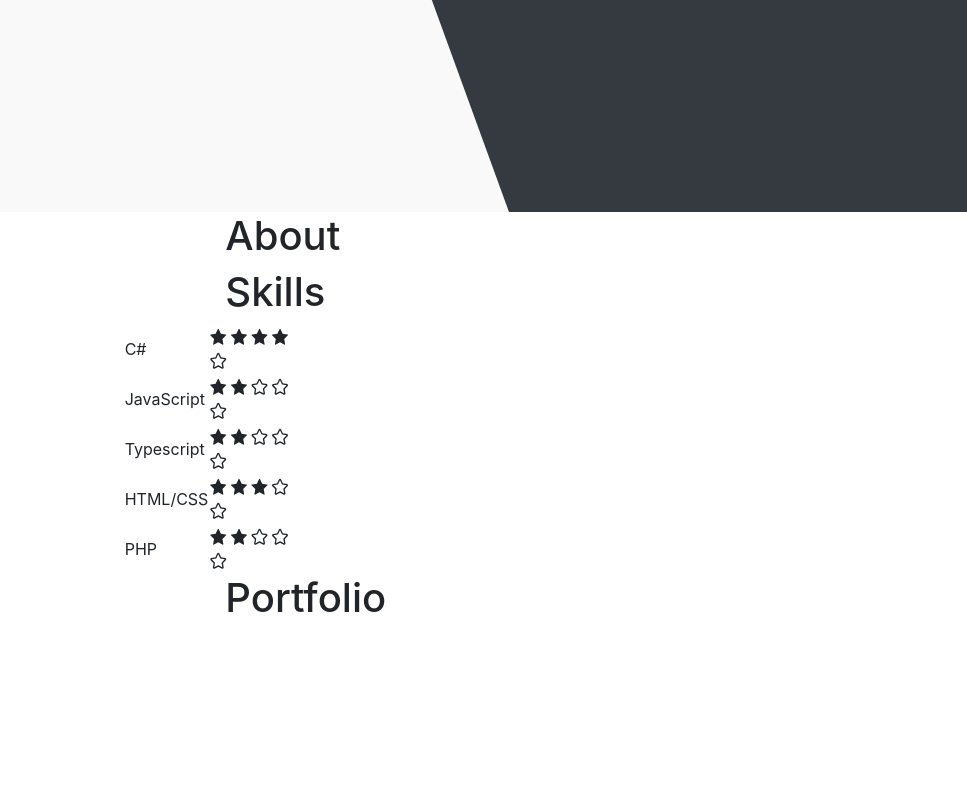
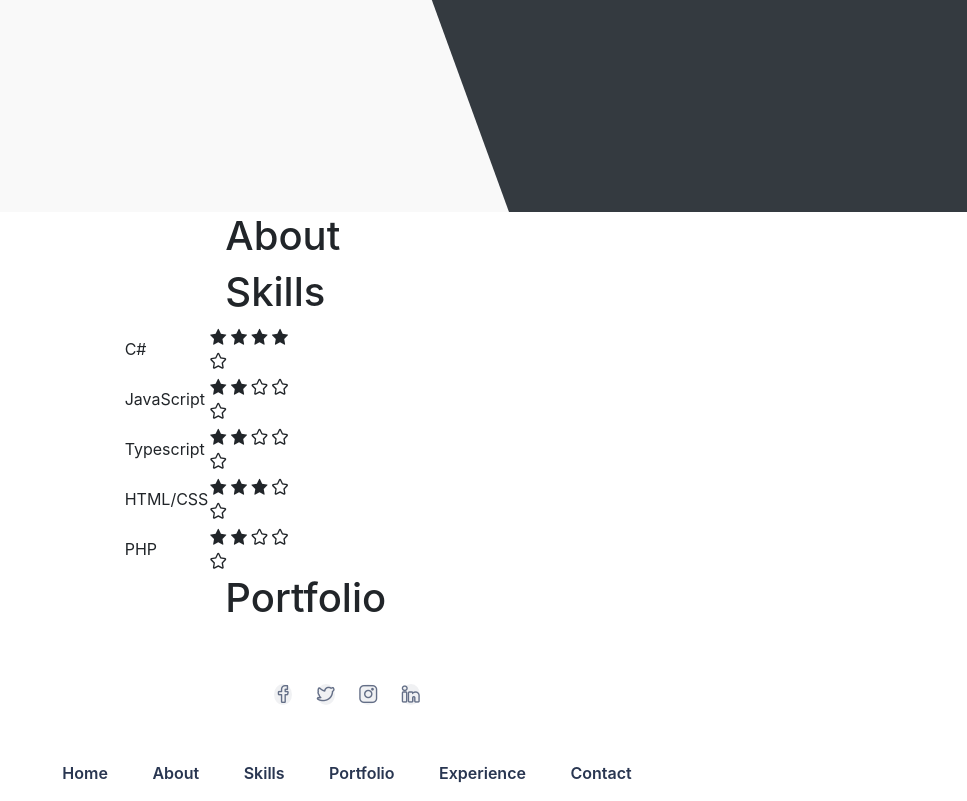
Before and after one commit to JG2401/jg2401.github.io, a plain HTML site: page index.html in a window 1280 px wide. Shown: the part 788-1589 px from the top of the page, without its empty margins (313-1280 px from the left). Before the commit the page ends 1418 px from the top, so only its background shows below. Drawn offline with nearby package versions, Linux system fonts and the light colour scheme.

Commit message:
Added JG2401 from ASCII Text Signature Generator

```diff
--- a/css/style.css
+++ b/css/style.css
@@ -72,3 +72,53 @@ body {
 
   .header_hero_image img {
     width: 100%; }
+
+
+    /*===========================
+      11.FOOTER css
+===========================*/
+.footer_content .footer_social {
+    margin-top: 45px; }
+    .footer_content .footer_social li {
+      display: inline-block;
+      margin: 0 10px; }
+      .footer_content .footer_social li a {
+        width: 40px;
+        height: 40px;
+        line-height: 40px;
+        text-align: center;
+        border-radius: 50%;
+        font-size: 18px;
+        color: #646F87;
+        background-color: rgba(41, 54, 81, 0.07);
+        -webkit-transition: all 0.3s ease-out 0s;
+        -moz-transition: all 0.3s ease-out 0s;
+        -ms-transition: all 0.3s ease-out 0s;
+        -o-transition: all 0.3s ease-out 0s;
+        transition: all 0.3s ease-out 0s; }
+        .footer_content .footer_social li a:hover {
+          color: #00A78E; }
+  .footer_content .email {
+    font-size: 44px;
+    font-weight: 600;
+    color: #293651;
+    margin-top: 10px; }
+    @media (max-width: 767px) {
+      .footer_content .email {
+        font-size: 20px;
+        margin-top: 25px; } }
+  .footer_content .footer_menu {
+    padding-top: 20px; }
+    .footer_content .footer_menu li {
+      display: inline-block;
+      margin: 10px 20px 0; }
+      @media (max-width: 767px) {
+        .footer_content .footer_menu li {
+          margin: 10px 12px 0; } }
+      .footer_content .footer_menu li a {
+        font-size: 16px;
+        font-weight: 600;
+        color: #293651; }
+        @media (max-width: 767px) {
+          .footer_content .footer_menu li a {
+            font-size: 15px; } }
--- a/index.html
+++ b/index.html
@@ -1,4 +1,14 @@
 <!DOCTYPE html>
+<!--
+      _  _____ ___  _  _    ___  __
+     | |/ ____|__ \| || |  / _ \/_ |
+     | | |  __   ) | || |_| | | || |
+ _   | | | |_ | / /|__   _| | | || |
+| |__| | |__| |/ /_   | | | |_| || |
+ \____/ \_____|____|  |_|  \___/ |_|
+
+-->
+
 <html lang="en">
   <head>
     <title>Title</title>
@@ -56,7 +66,7 @@
               <div class="header_hero_content mt-45">
               <h5 class="header_sub_title wow fadeInUp" data-wow-duration="1.3s" data-wow-delay="0.2s">Hello I'm</h5>
               <h2 class="header_title wow fadeInUp" data-wow-duration="1.3s" data-wow-delay="0.5s">JG2401</h2>
-              <span class="wow fadeInUp" data-wow-duration="1.3s" data-wow-delay="0.8s">Professional C# Developer</span>
+              <span class="wow fadeInUp" data-wow-duration="1.3s" data-wow-delay="0.8s">Professional software developer specializing in C#</span>
             </div>
               </div>
               <div class="col-lg-6 col-md-6 col-sm-7">
@@ -151,6 +161,30 @@
       </section>
 
 
+      <footer id="footer" class="footer_area gray-bg pt-115 pb-120">
+        <div class="container">
+        <div class="row">
+        <div class="col-lg-12">
+        <div class="footer_content text-center">
+        <ul class="footer_social">
+        <li><a href="#"><i class="lni lni-facebook"></i></a></li>
+        <li><a href="#"><i class="lni lni-twitter"></i></a></li>
+        <li><a href="#"><i class="lni lni-instagram"></i></a></li>
+        <li><a href="#"><i class="lni lni-linkedin"></i></a></li>
+        </ul>
+        <ul class="footer_menu">
+        <li><a href="#home">Home</a></li>
+        <li><a href="#about">About</a></li>
+        <li><a href="#skills">Skills</a></li>
+        <li><a href="#portfolio">Portfolio</a></li>
+        <li><a href="#experience">Experience</a></li>
+        <li><a href="#contact">Contact</a></li>
+        </ul>
+        </div>
+        </div>
+        </div>
+        </div>
+        </footer>
 
   </body>
 </html>
```
